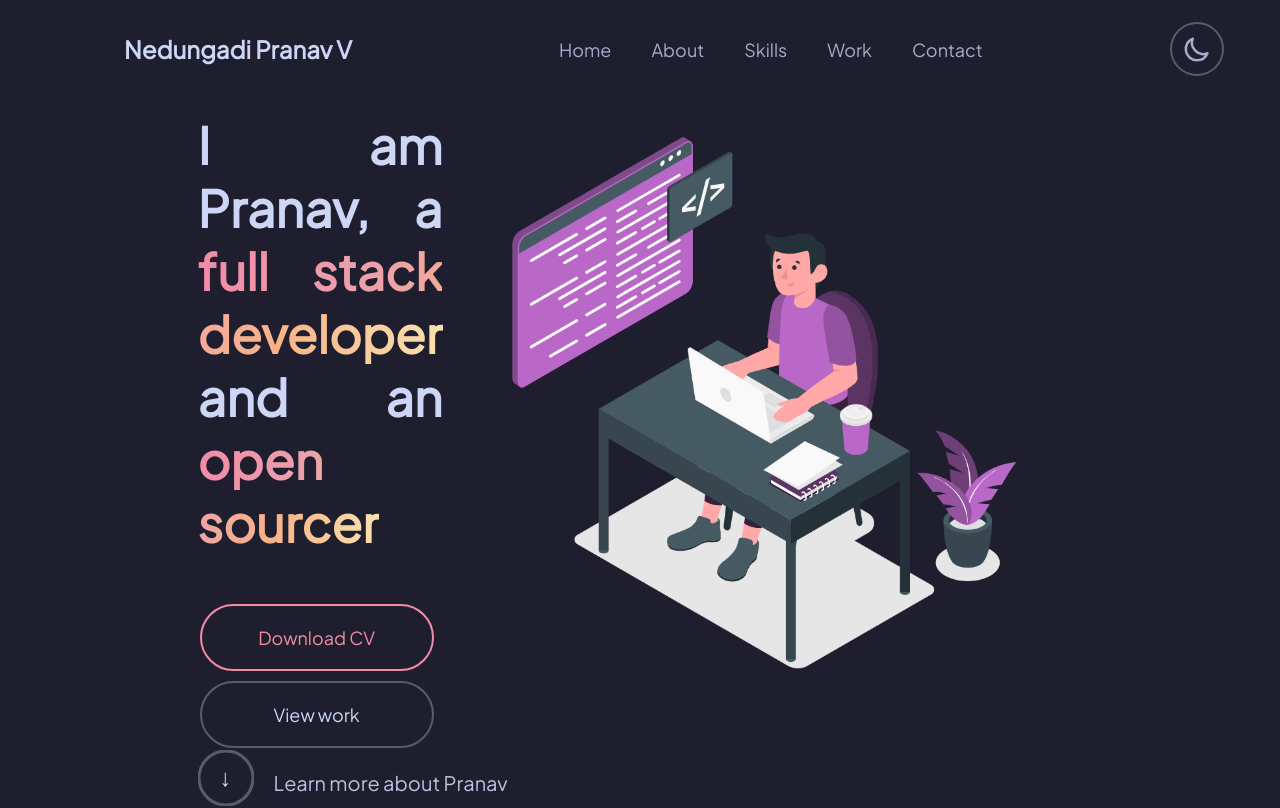
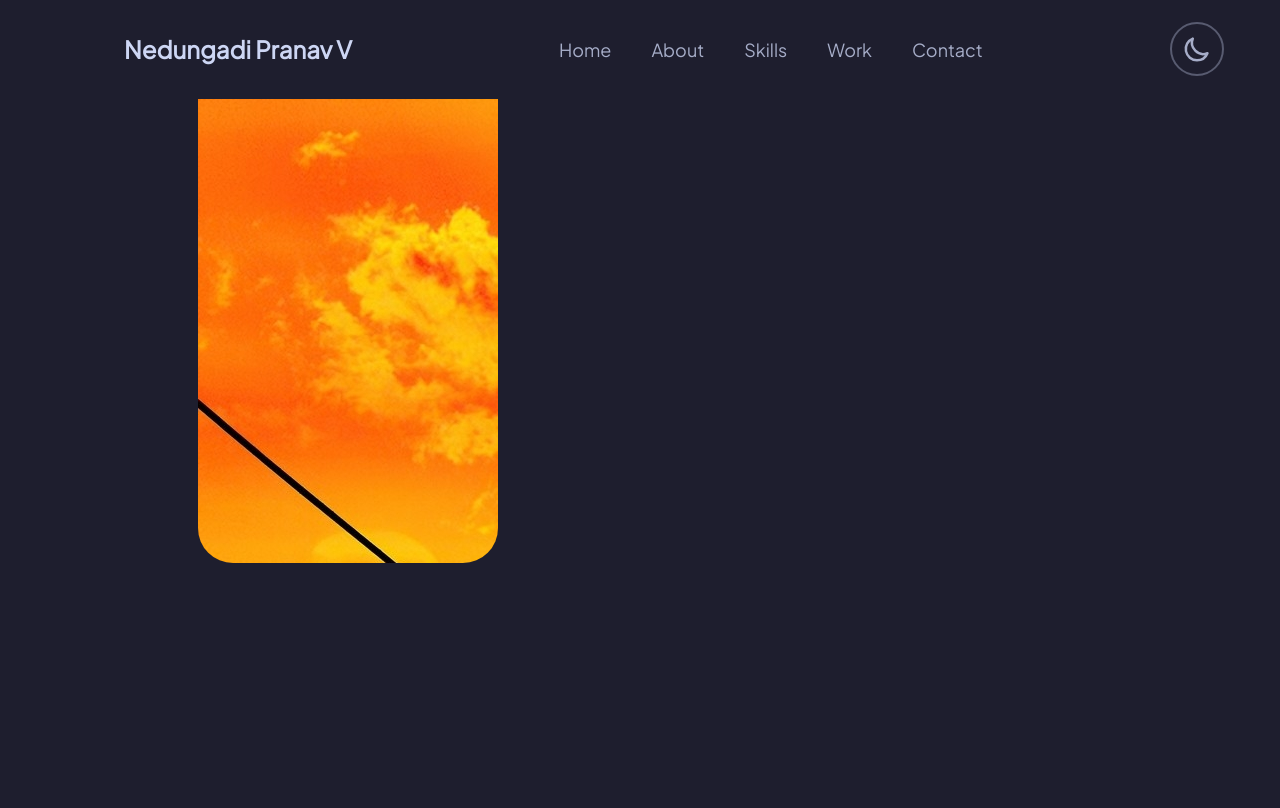
Before and after one commit to npv12/portfolio, a React (Create React App) app: page / in a window 1280 px wide. Shown: the top 808 px of the page. Built offline with nearby package versions, Linux system fonts and the light colour scheme.

Commit message:
feat: initial attempt at making a card

```diff
--- a/src/App.tsx
+++ b/src/App.tsx
@@ -1,4 +1,5 @@
 import "./App.scss";
+import Card from "./components/Card/Card";
 import Copyright from "./components/Copyright";
 import Navbar from "./components/navbar/Navbar";
 import About from "./views/about/About";
@@ -14,12 +15,7 @@ function App() {
         <Navbar />
       </header>
       <div className="container">
-        <Home />
-        <About />
-        <Skills />
-        <Work />
-        <Contact />
-        <Copyright />
+        <Card/>
       </div>
     </>
   );
--- /dev/null
+++ b/src/components/Card/Card.tsx
@@ -0,0 +1,17 @@
+import tailwind from "../../assets/image.jpg";
+import "./card.scss";
+
+interface IProps {
+  style?: any;
+  source: { dominantColor: string; thumbnail: string };
+}
+
+const LoadingImage = () => {
+  return (
+    <div style={{ backgroundImage: `url(${tailwind})` }} className="card">
+      <p className="text">HEY</p>
+    </div>
+  );
+};
+
+export default LoadingImage;
--- /dev/null
+++ b/src/components/Card/card.scss
@@ -0,0 +1,15 @@
+@import "../../index.scss";
+
+.card {
+    display: flex;
+    justify-content: center;
+    align-items: bottom;
+    height: 500px;
+    width: 300px;
+    border-radius: 35px;
+}
+
+.text {
+    display: flex;
+    color: $text;
+}
```
Also changed, not shown: src/assets/image.jpg (added).
